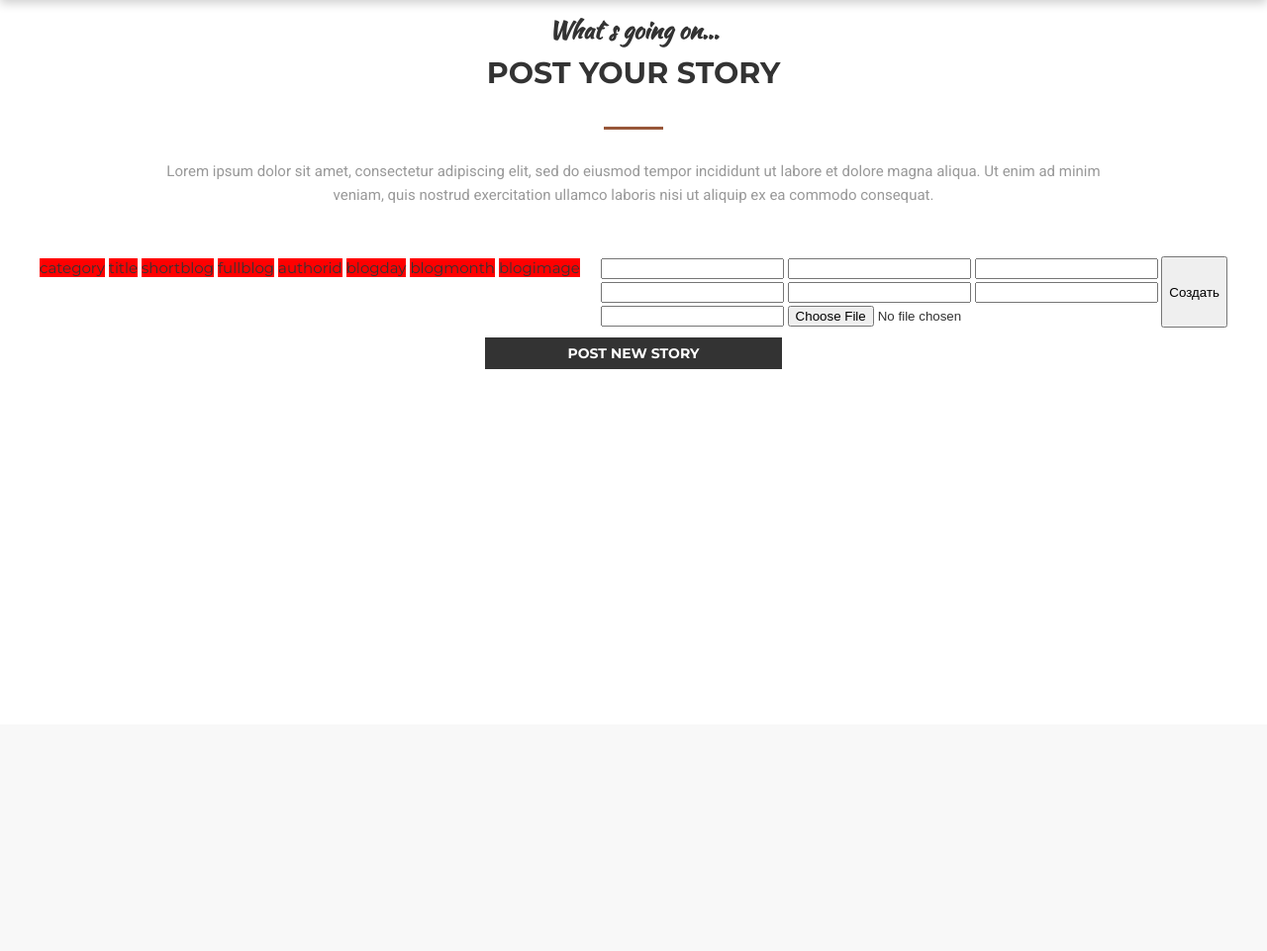
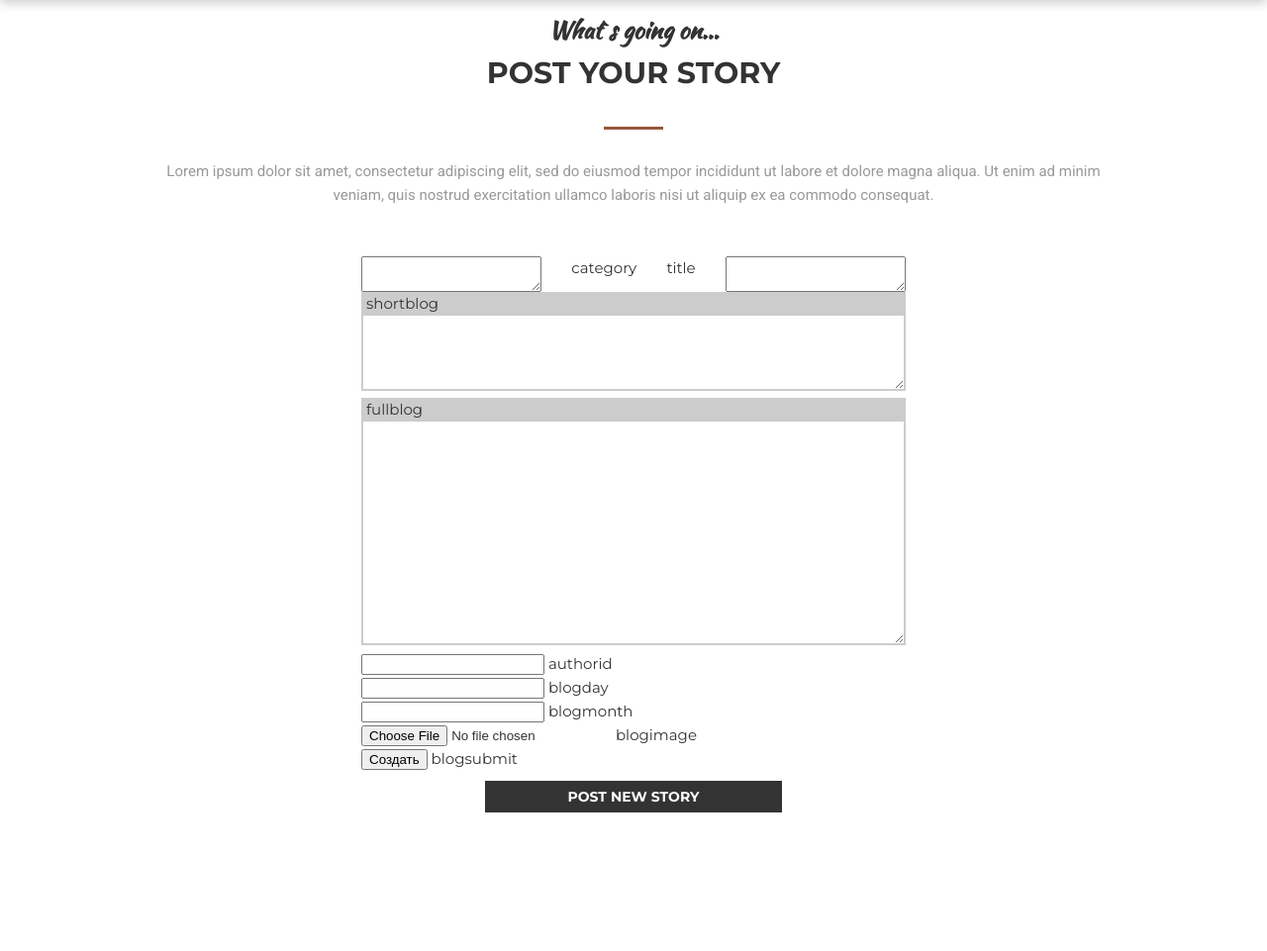
Before and after one commit to Peccopa/MoGo, a PHP site: page /assets/php/admin.php?add in a window 1280 px wide. Shown: the part 68-1029 px from the top of the page at 99% size. Before the commit the page ends 441 px from the top, so only its background shows below. Run offline with PHP 8.4, Linux system fonts and the light colour scheme; data that the repository does not hold is empty; some libraries are stand-ins or nearby versions.

Commit message:
item_card2php

```diff
--- a/TheCafe/assets/css/style.css
+++ b/TheCafe/assets/css/style.css
@@ -2454,11 +2454,12 @@ width: 40%;
 
 .stories__block {
     display: flex;
+    flex-wrap: wrap;
     justify-content: space-between;
 }
 
 .stories__col {
-    max-width: 33%;
+    max-width: 24%;
 }
 
 .stories__col img {
@@ -2479,19 +2480,58 @@ width: 40%;
     justify-content: center;
 }
 
-.story__lable {
-    flex-wrap: wrap;
-    width: 50%;
-}
-
-.story__lable label{
-    width: 111px;
-    background-color: red;
-
-}
-
-.story__input {
-    width: 50%;
-    /*display: flex;*/
-    /*justify-content: center;*/
-}
+.story__label {
+    /*flex-wrap: wrap;*/
+    /*width: 50%;*/
+}
+
+.story__fullblog {
+    position: relative;
+}
+
+.story__shortblog {
+    position: relative;
+}
+
+.story__shortblog textarea{
+    height: 100px;
+    width: 550px;
+    border: 2px #cccccc solid;
+    border-top: 24px #cccccc solid;
+}
+
+.story__shortblog label{
+    position: absolute;
+    left: 5px;
+    top: 0px;
+    /*background-color: #985739;*/
+}
+
+.story__fullblog textarea{
+    /*padding: 22px 5px 5px 5px ;*/
+    height: 250px;
+    width: 550px;
+    /*text-align: -moz-left;*/
+    border: 2px #cccccc solid;
+    border-top: 24px #cccccc solid;
+}
+
+
+.story__shortblog label{
+    position: absolute;
+    left: 5px;
+    top: 0px;
+    /*background-color: #985739;*/
+}
+
+.story__fullblog label{
+    position: absolute;
+    left: 5px;
+    top: 0px;
+    /*background-color: #985739;*/
+}
+
+.story__category__title {
+    display: flex;
+    justify-content: space-between;
+}
--- a/TheCafe/assets/php/admin.php
+++ b/TheCafe/assets/php/admin.php
@@ -137,29 +137,51 @@ if(isset($_GET['add'])){
 
             <div class="storymenu">
                 <form method="POST" enctype="multipart/form-data">
-                    <div class="story__lable">
+                    <div class="story__label">
+
+                       <div class="story__category__title">
+                           <textarea type="text" name="category"></textarea>
                            <label>category</label>
                            <label>title</label>
+                           <textarea type="text" name="title"></textarea>
+                       </div>
+
+                    <div class="story__shortblog">
+                       <textarea type="text" name="shortblog"></textarea>
                        <label>shortblog</label>
+                    </div>
+
+                       <div class="story__fullblog">
+                           <textarea type="text" name="fullblog"></textarea>
                            <label>fullblog</label>
+                       </div>
+
+                       <div class="story__authorid">
+                           <input type="text" name="authorid">
                            <label>authorid</label>
+                       </div>
+
+                       <div class="story__blogday">
+                           <input type="text" name="blogday">
                            <label>blogday</label>
+                       </div>
+
+                       <div class="story__blogmonth">
+                           <input type="text" name="blogmonth">
                            <label>blogmonth</label>
+                       </div>
+
+                       <div class="story__blogimage">
+                           <input type="file" name="blogimage">
                            <label>blogimage</label>
                        </div>
 
-                   <div class="story__input">
-                        <input type="text" name="category">
-                        <input type="text" name="title">
-                        <input type="text" name="shortblog">
-                        <input type="text" name="fullblog">
-                        <input type="text" name="authorid">
-                        <input type="text" name="blogday">
-                        <input type="text" name="blogmonth">
-                        <input type="file" name="blogimage">
+                       <div class="story__blogsubmit">
+                           <input type="submit" name="action" value="Создать">
+                           <label>blogsubmit</label>
                        </div>
 
-                    <input type="submit" name="action" value="Создать">
+                   </div>
                 </form>
             </div>
 _HTML;
```
Lines whose indentation alone changed are shown as unchanged.
